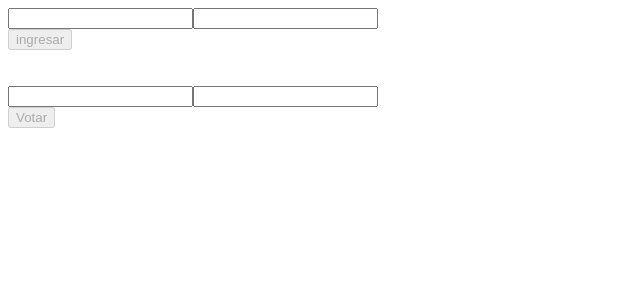
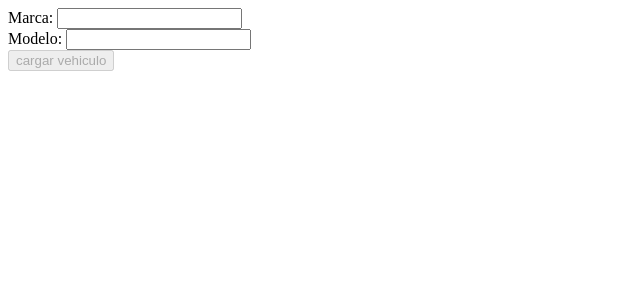
Before and after one commit to nachomonllor/segparc2511, an Angular app: page / in a window 1280 px wide. Shown: the top 300 px of the page, without its empty margins (0-640 px from the left). Built offline with nearby package versions, Linux system fonts and the light colour scheme.

Commit message:
agrego marca y modelo y en form

```diff
--- a/src/app/app.component.html
+++ b/src/app/app.component.html
@@ -1,4 +1,4 @@
-
+<!--
 <app-login>
 
 </app-login>
@@ -6,6 +6,12 @@
 <br>
 <app-formulario>
 </app-formulario>
+<br>
+<br>
 
+-->
+
+<app-formcarga-vehiculo>
+</app-formcarga-vehiculo>
 
 <router-outlet></router-outlet>
--- a/src/app/app.module.ts
+++ b/src/app/app.module.ts
@@ -6,7 +6,7 @@ import { AppComponent } from './app.component';
 import { FormularioComponent } from './formulario/formulario.component';
 import { FormsModule } from '@angular/forms';
 import { LoginComponent } from './login/login.component';
-import { FormvehiculoComponent } from './formvehiculo/formvehiculo.component';
+import { FormcargaVehiculoComponent } from './formcarga-vehiculo/formcarga-vehiculo.component';
 
 
 @NgModule({
@@ -14,7 +14,8 @@ import { FormvehiculoComponent } from './formvehiculo/formvehiculo.component';
     AppComponent,
     FormularioComponent,
     LoginComponent,
-    FormvehiculoComponent
+
+    FormcargaVehiculoComponent
   ],
   imports: [
     BrowserModule,
--- /dev/null
+++ b/src/app/formcarga-vehiculo/formcarga-vehiculo.component.html
@@ -0,0 +1,21 @@
+<form #formcargaVehiculo = "ngForm">
+    Marca:
+    <input type = "marca" name = "marca" [(ngModel)] = "vehi.marca" #marca = "ngModel" marca required/>
+        <div *ngIf = 'marca.invalid && (marca.dirty || marca.touched)' >
+            la marca es requerida
+        </div>
+
+        <br>
+    Modelo:
+    <input type = "modelo" name = "modelo" [(ngModel)] = "vehi.modelo" #modelo = "ngModel" marca required/>
+        <div *ngIf = 'modelo.invalid && (modelo.dirty ||modelo.touched)' >
+            el modelo es requerido
+        </div>
+
+     <br>
+    <button type="submit" name ="submit" class="btn btn-success" (click) = "validar()" [disabled]="!formcargaVehiculo.form.valid"  >cargar vehiculo</button>
+
+
+
+
+</form>
--- /dev/null
+++ b/src/app/formcarga-vehiculo/formcarga-vehiculo.component.ts
@@ -0,0 +1,27 @@
+import { Component, OnInit } from '@angular/core';
+import { vehiculo } from '../modelos/vehiculo';
+import { Tipo } from '../modelos/tipo';
+
+@Component({
+  selector: 'app-formcarga-vehiculo',
+  templateUrl: './formcarga-vehiculo.component.html',
+  styleUrls: ['./formcarga-vehiculo.component.css']
+})
+export class FormcargaVehiculoComponent implements OnInit {
+
+  vehi:vehiculo;
+  //tipo:Tipo;
+  constructor() {
+     this.vehi = new vehiculo("","","",0, Tipo.vacio  ,"");
+   }
+
+  ngOnInit() {
+  }
+
+  validar() {
+     console.log(this.vehi);
+  }
+
+
+
+}
--- a/src/app/formvehiculo/formvehiculo.component.html
+++ /dev/null
@@ -1 +0,0 @@
-<p>formvehiculo works!</p>
--- a/src/app/formvehiculo/formvehiculo.component.ts
+++ /dev/null
@@ -1,15 +0,0 @@
-import { Component, OnInit } from '@angular/core';
-
-@Component({
-  selector: 'app-formvehiculo',
-  templateUrl: './formvehiculo.component.html',
-  styleUrls: ['./formvehiculo.component.css']
-})
-export class FormvehiculoComponent implements OnInit {
-
-  constructor() { }
-
-  ngOnInit() {
-  }
-
-}
--- /dev/null
+++ b/src/app/modelos/tipo.ts
@@ -0,0 +1,6 @@
+export enum Tipo{
+    vacio,
+    auto,
+    camioneta,
+    camion
+ }
--- a/src/app/modelos/vehiculo.ts
+++ b/src/app/modelos/vehiculo.ts
@@ -1,8 +1,5 @@
-enum Tipo{
-   auto,
-   camioneta,
-   camion
-}
+import { Tipo } from './tipo';
+
 
 export class vehiculo {
     marca:string;
@@ -10,13 +7,15 @@ export class vehiculo {
     año:string;
     kilometros:number;
     tipo:Tipo;
+    foto:string
 
-    constructor(marca:string, modelo:string, año:string, kilometros:number, tipo:Tipo) {
+    constructor(marca:string, modelo:string, año:string, kilometros:number, tipo:Tipo, foto:string) {
         this.marca = marca;
         this.modelo = modelo;
         this.año = año;
         this.kilometros = kilometros;
         this.tipo = tipo;
+        this.foto = foto;
     }
 
 }
```
Also changed, not shown: src/app/formcarga-vehiculo/formcarga-vehiculo.component.css (added), 1 other file (tests, documents, lock files or other folders).
